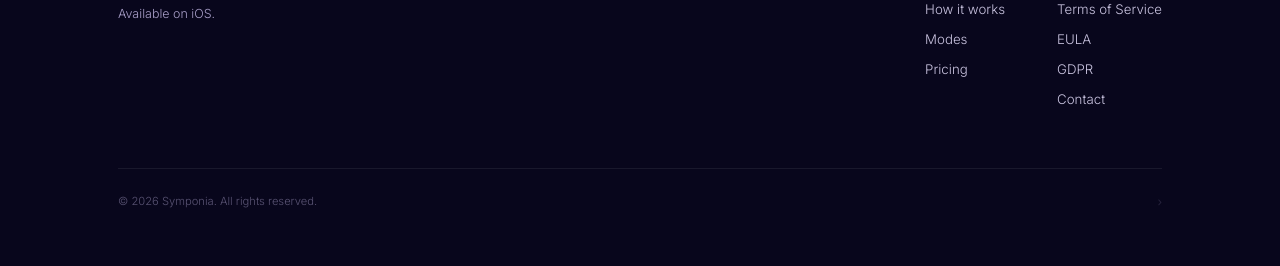
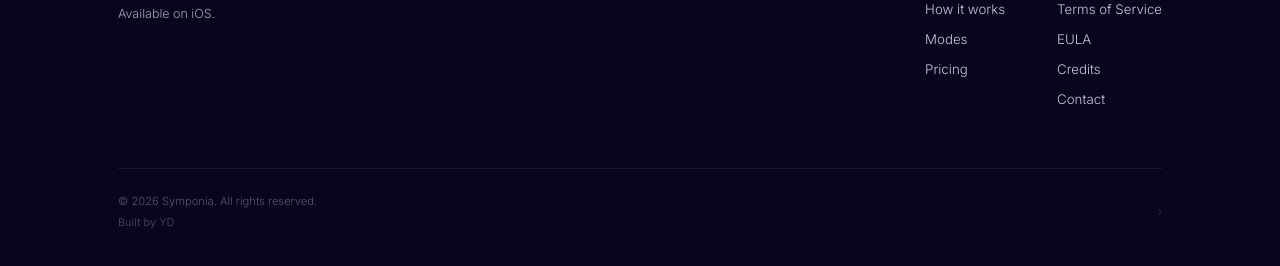
Before and after one commit to yd3-debug/Symponia-web, a Next.js app: page / in a window 1280 px wide. Shown: the part 8708-8974 px from the top of the page. Built offline with nearby package versions, Linux system fonts and the light colour scheme.

Commit message:
fix: synchronize landing page footer with PageShell and add Built by YD link

```diff
--- a/app/page.tsx
+++ b/app/page.tsx
@@ -657,7 +657,7 @@ function Footer() {
           <div style={{ display: 'flex', gap: 52, flexWrap: 'wrap' }}>
             {[
               { title: 'App', links: [['App Store', APP_STORE_URL], ['How it works', '#how-it-works'], ['Modes', '#modes'], ['Pricing', '/credits']] },
-              { title: 'Legal', links: [['Privacy Policy', '/privacy'], ['Terms of Service', '/terms'], ['EULA', '/eula'], ['GDPR', '/privacy#gdpr'], ['Contact', 'mailto:hello@symponia.io']] },
+              { title: 'Legal', links: [['Privacy Policy', '/privacy'], ['Terms of Service', '/terms'], ['EULA', '/eula'], ['Credits', '/credits'], ['Contact', 'mailto:hello@symponia.io']] },
             ].map(col => (
               <div key={col.title}>
                 <div style={{ fontFamily: C.body, fontSize: '0.66rem', letterSpacing: '0.2em', color: C.dim, textTransform: 'uppercase', marginBottom: 16 }}>{col.title}</div>
@@ -671,7 +671,12 @@ function Footer() {
           </div>
         </div>
         <div style={{ borderTop: `0.5px solid ${C.border}`, marginTop: 48, paddingTop: 24, display: 'flex', alignItems: 'center', justifyContent: 'space-between' }}>
-          <p style={{ fontFamily: C.body, fontSize: '0.7rem', fontWeight: 300, color: C.dim, opacity: 0.5 }}>© {new Date().getFullYear()} Symponia. All rights reserved.</p>
+          <div>
+            <p style={{ fontFamily: C.body, fontSize: '0.7rem', fontWeight: 300, color: C.dim, opacity: 0.5, margin: 0 }}>© {new Date().getFullYear()} Symponia. All rights reserved.</p>
+            <a href="https://yektad.com" target="_blank" rel="noopener noreferrer"
+              style={{ fontFamily: C.body, fontSize: '0.68rem', color: C.dim, opacity: 0.35, textDecoration: 'none', display: 'block', marginTop: 4 }}
+            >Built by YD</a>
+          </div>
           <a href="/dashboard" style={{ fontFamily: C.body, fontSize: '0.75rem', color: C.dim, opacity: 0.18, textDecoration: 'none', lineHeight: 1, userSelect: 'none' }}>›</a>
         </div>
       </div>
```
